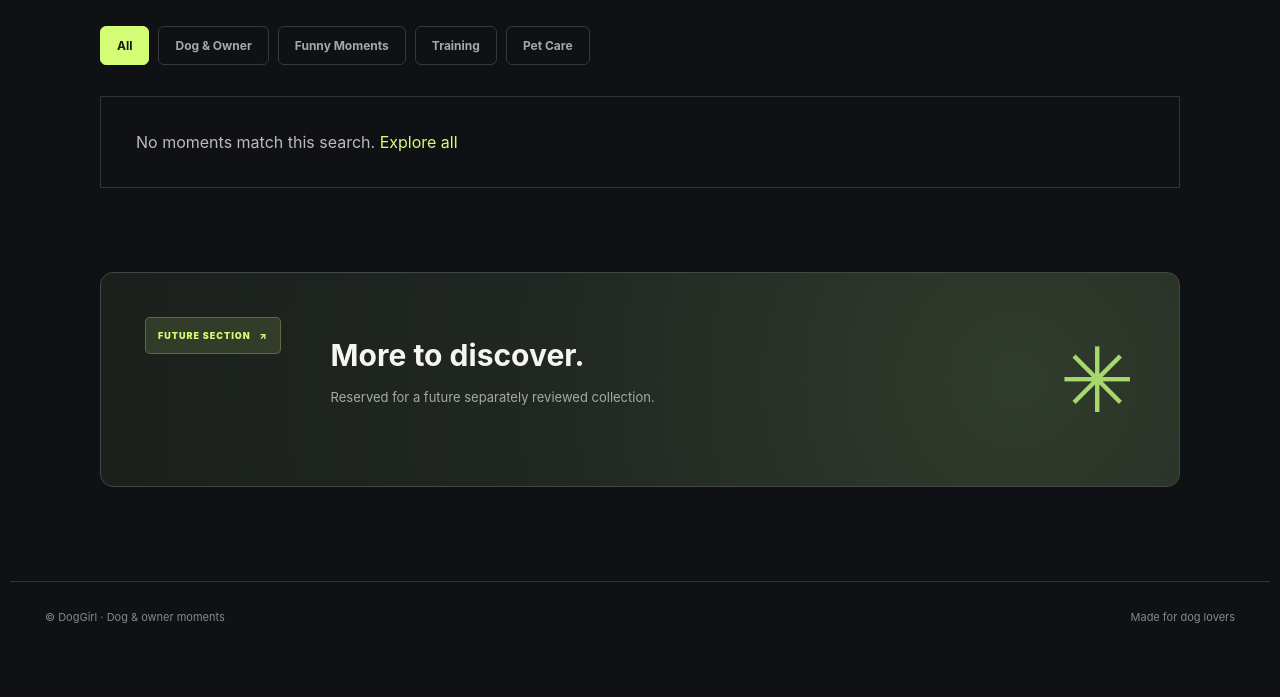
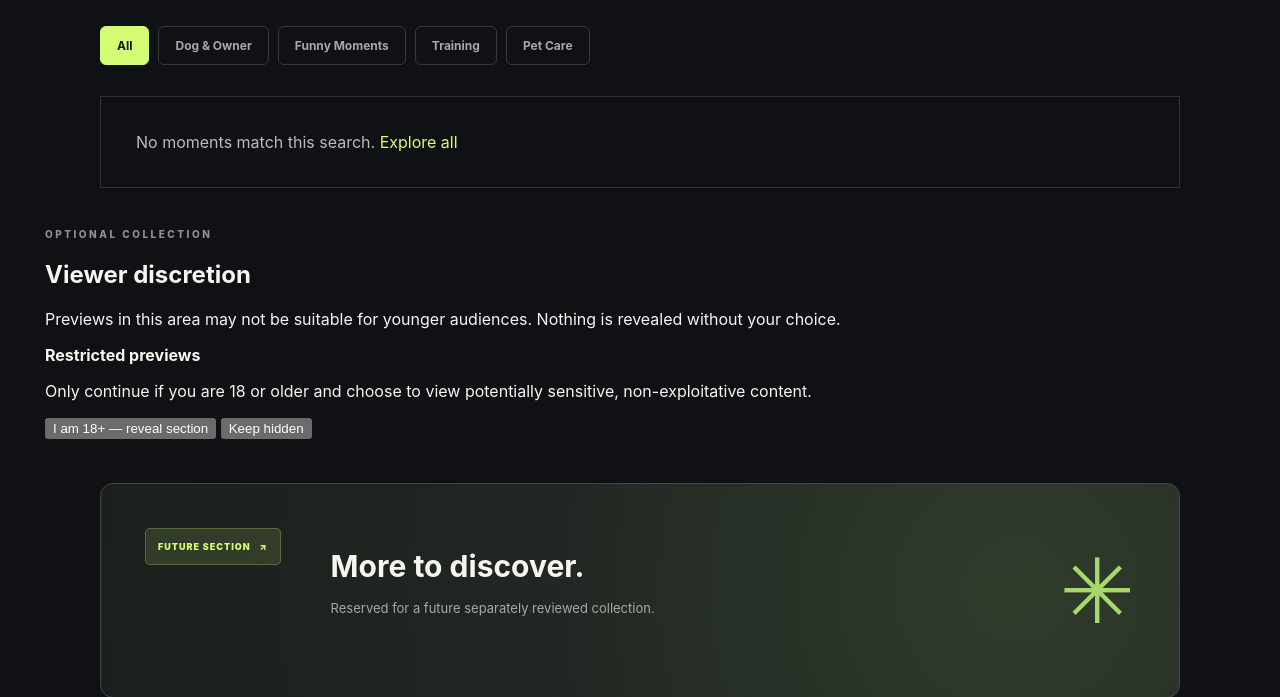
Before and after one commit to snowj9675/dooggg-girl, a Flask app: page / in a window 1280 px wide. Shown: the part 566-1263 px from the top of the page. Before the commit the page ends 1189 px from the top, so only its background shows below. Run offline with Flask 3, Linux system fonts and the light colour scheme; data that the repository does not hold is empty; some libraries are stand-ins or nearby versions.

Commit message:
Add optional section with explicit adult viewer consent

```diff
--- a/templates/index.html
+++ b/templates/index.html
@@ -32,6 +32,25 @@
     {% if page < total_pages %}<a href="{{ url_for('index', page=page+1, q=search, category=selected) }}">Next →</a>{% endif %}
   </nav>{% endif %}
 </section>
+<section class="consent-zone" aria-label="Optional mature content section">
+  <div class="consent-heading">
+    <div><div class="eyebrow muted">OPTIONAL COLLECTION</div><h2>Viewer discretion</h2><p>Previews in this area may not be suitable for younger audiences. Nothing is revealed without your choice.</p></div>
+  </div>
+  <div class="consent-cover" id="consent-cover">
+    <div class="consent-skeleton" aria-hidden="true"><span></span><span></span><span></span></div>
+    <div class="consent-dialog">
+      <strong>Restricted previews</strong>
+      <p>Only continue if you are 18 or older and choose to view potentially sensitive, non-exploitative content.</p>
+      <button id="consent-reveal" type="button">I am 18+ — reveal section</button>
+      <button id="consent-hide" type="button" class="consent-decline">Keep hidden</button>
+    </div>
+  </div>
+  <div class="consent-unlocked" id="consent-unlocked" hidden>
+    <div><strong>Section unlocked</strong><p>The optional collection is not connected yet. Only appropriately reviewed material will be loaded here.</p></div>
+    <button id="consent-lock" type="button">Hide section again</button>
+  </div>
+</section>
+<script src="{{ url_for('static', filename='consent.js') }}" defer></script>
 <section class="future">
   <div class="future-badge">FUTURE SECTION <span>↗</span></div>
   <div><h2>More to discover.</h2><p>Reserved for a future separately reviewed collection.</p></div>
```
